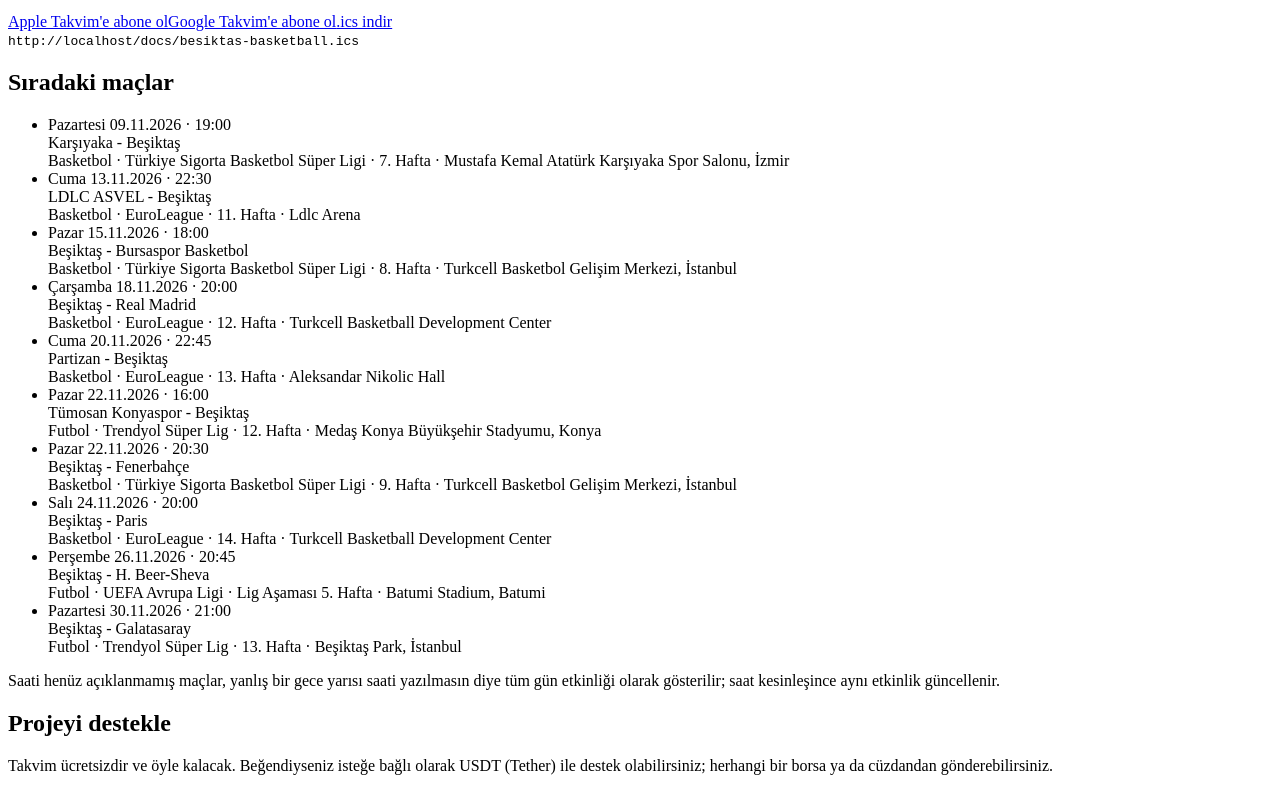
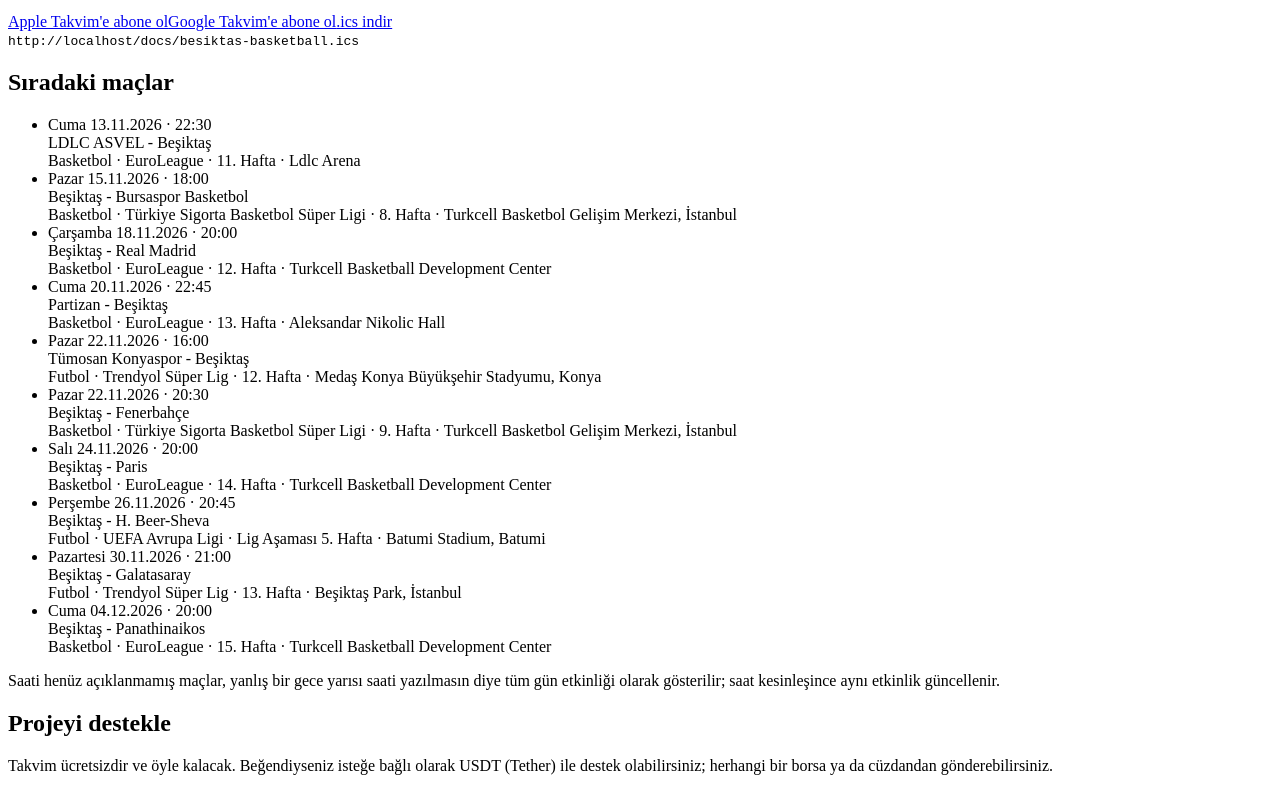
Before and after one commit to trkenankement/besiktas-calendar, a plain HTML site: page docs/index.html in a window 1280 px wide. Shown: the part 628-1416 px from the top of the page. Drawn offline with Linux system fonts and the light colour scheme; no server answers.

Commit message:
chore: update calendars

```diff
--- a/docs/index.html
+++ b/docs/index.html
@@ -62,7 +62,6 @@ button.btn{border:0;font:inherit;font-weight:600;cursor:pointer;margin-top:.7rem
 <section class="feed" id="basketball"><h3>Basketbol</h3><p>Beşiktaş erkek basketbol takımının maçları</p><div class="actions"><a class="btn for-apple" data-feed="besiktas-basketball.ics" href="besiktas-basketball.ics">Apple Takvim'e abone ol</a><a class="btn for-google" data-google="besiktas-basketball.ics" href="besiktas-basketball.ics" target="_blank" rel="noopener noreferrer">Google Takvim'e abone ol</a><a class="dl" href="besiktas-basketball.ics" download>.ics indir</a></div><code data-url="besiktas-basketball.ics">besiktas-basketball.ics</code></section>
 <h2>Sıradaki maçlar</h2>
 <ul class="matches">
-<li><div class="when">Pazartesi 09.11.2026 · 19:00</div><div class="teams">Karşıyaka - Beşiktaş</div><div class="meta">Basketbol · Türkiye Sigorta Basketbol Süper Ligi · 7. Hafta · Mustafa Kemal Atatürk Karşıyaka Spor Salonu, İzmir</div></li>
 <li><div class="when">Cuma 13.11.2026 · 22:30</div><div class="teams">LDLC ASVEL - Beşiktaş</div><div class="meta">Basketbol · EuroLeague · 11. Hafta · Ldlc Arena</div></li>
 <li><div class="when">Pazar 15.11.2026 · 18:00</div><div class="teams">Beşiktaş - Bursaspor Basketbol</div><div class="meta">Basketbol · Türkiye Sigorta Basketbol Süper Ligi · 8. Hafta · Turkcell Basketbol Gelişim Merkezi, İstanbul</div></li>
 <li><div class="when">Çarşamba 18.11.2026 · 20:00</div><div class="teams">Beşiktaş - Real Madrid</div><div class="meta">Basketbol · EuroLeague · 12. Hafta · Turkcell Basketball Development Center</div></li>
@@ -72,6 +71,7 @@ button.btn{border:0;font:inherit;font-weight:600;cursor:pointer;margin-top:.7rem
 <li><div class="when">Salı 24.11.2026 · 20:00</div><div class="teams">Beşiktaş - Paris</div><div class="meta">Basketbol · EuroLeague · 14. Hafta · Turkcell Basketball Development Center</div></li>
 <li><div class="when">Perşembe 26.11.2026 · 20:45</div><div class="teams">Beşiktaş - H. Beer-Sheva</div><div class="meta">Futbol · UEFA Avrupa Ligi · Lig Aşaması 5. Hafta · Batumi Stadium, Batumi</div></li>
 <li><div class="when">Pazartesi 30.11.2026 · 21:00</div><div class="teams">Beşiktaş - Galatasaray</div><div class="meta">Futbol · Trendyol Süper Lig · 13. Hafta · Beşiktaş Park, İstanbul</div></li>
+<li><div class="when">Cuma 04.12.2026 · 20:00</div><div class="teams">Beşiktaş - Panathinaikos</div><div class="meta">Basketbol · EuroLeague · 15. Hafta · Turkcell Basketball Development Center</div></li>
 </ul>
 <p class="muted">Saati henüz açıklanmamış maçlar, yanlış bir gece yarısı saati yazılmasın diye tüm gün etkinliği olarak gösterilir; saat kesinleşince aynı etkinlik güncellenir.</p>
 <h2 id="bagis">Projeyi destekle</h2>
```
Also changed, not shown: 2 other files.
